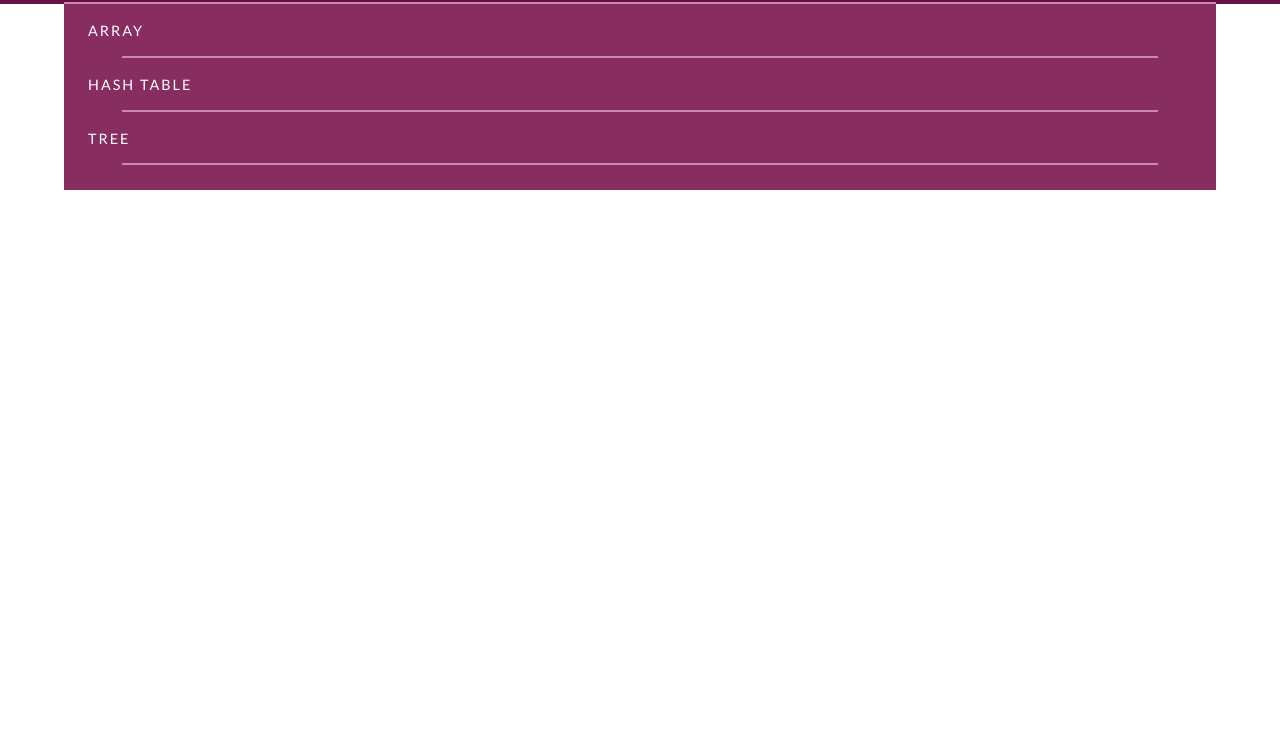
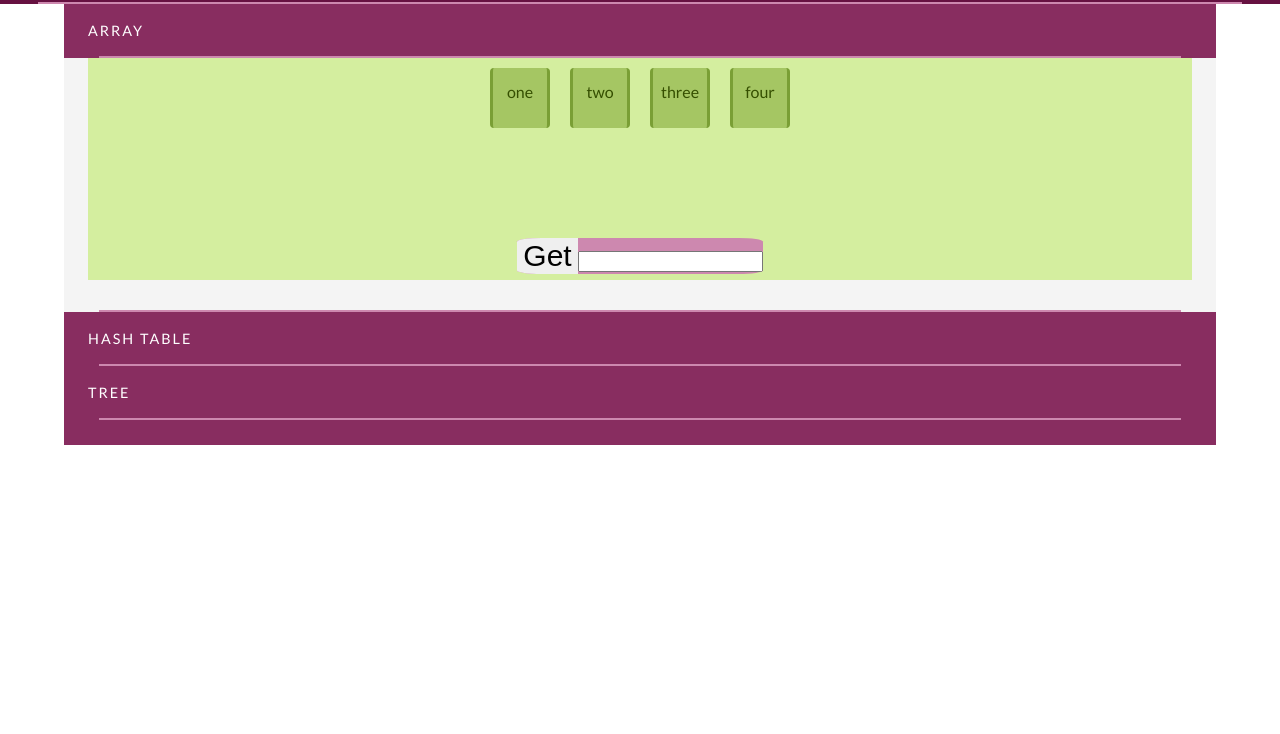
Before and after one commit to JessicaBlaine/DataInStructures, a website built with webpack: page index.html in a window 1280 px wide. Shown: the part 66-800 px from the top of the page. Built offline with nearby package versions, Linux system fonts and the light colour scheme.

Commit message:
some css for interactive Array

```diff
--- a/css/app.css
+++ b/css/app.css
@@ -6,16 +6,16 @@
   font-size: 1.6rem;
   padding: 1rem 0;
   background: #661141;
+  min-width: 1000px;
 }
 
 .site-header h1 {
-  width: 800px;
   margin: 0 auto;
   text-align: center;
 }
 
 .accordion {
-  min-width: 800px;
+  min-width: 1000px;
   margin: 0 auto 4rem auto;
   width: 90%;
   font-family: "Lato", sans-serif;
@@ -43,8 +43,8 @@
 .accordion__copy:after,
 .accordion__title:after {
   content:'';
-  width:90%;
-  left: 5%;
+  width:94%;
+  left: 3%;
   margin: 0 auto;
   height:2px;
   background: #CD88AF;
@@ -58,7 +58,7 @@
   background: #f4f4f4;
   display: none;
   position: relative;
-  padding: 1rem 1.5rem 2rem 1.5rem;
+  padding: 0 1.5rem 2rem 1.5rem;
   color: gray;
   line-height: 1.6;
   font-size: 14px;
@@ -67,8 +67,3 @@
 .accordion__copy--open {
   display: block;
 }
-
-
-body {
-  background: #222;
-}
--- /dev/null
+++ b/css/array.css
@@ -0,0 +1,40 @@
+
+.array {
+  margin: auto;
+  text-align: center;
+  /*border: 1px solid #CD88AF;*/
+  background: #D4EE9F;
+}
+
+.array ul {
+  display: inline-block;
+  margin-bottom: 100px;
+
+}
+
+.array__el {
+  display: inline-block;
+  width: 60px;
+  height: 60px;
+  margin: 10px;
+  padding: 11px 0;
+  font-size: 1rem;
+  color: #354F00;
+  background: #A5C663;
+  border-left: 3px solid #7A9F35;
+  border-right: 3px solid #7A9F35;
+  border-radius: 4px;
+}
+
+.method {
+  display: inline-block;
+  background: #CD88AF;
+  border-radius: 10%;
+  overflow: hidden;
+}
+
+.method button {
+  border: 0;
+  font-size: 30px;
+  /*height: 30px;*/
+}
--- a/css/reset.css
+++ b/css/reset.css
@@ -44,3 +44,6 @@ q:before, q:after {
 blockquote, q {
 	quotes: "" "";
 }
+*, *:before, *:after {
+  box-sizing: border-box;
+}
--- a/index.html
+++ b/index.html
@@ -3,8 +3,9 @@
   <head>
     <meta charset="utf-8">
     <title>Data Structures</title>
+    <link rel='stylesheet' type="text/css" href='./css/reset.css'/>
     <link rel='stylesheet' type="text/css" href='./css/app.css'/>
-    <link rel='stylesheet' type="text/css" href='./css/reset.css'/>
+    <link rel='stylesheet' type="text/css" href='./css/array.css'/>
     <link href='https://fonts.googleapis.com/css?family=Lato:300,300italic,400,400italic,700' rel='stylesheet' type='text/css'>
     <script type="text/javascript" src="./javascript/bundle.js"></script>
   </head>
@@ -18,7 +19,6 @@
       <div class="accordion__item array-info">
         <h3 class="accordion__title js-title">Array</h3>
         <div class="content accordion__copy js-copy">
-          <span>Array information, yay!</span>
         </div>
       </div>
 
--- a/javascript/data_in_structures.js
+++ b/javascript/data_in_structures.js
@@ -4,20 +4,14 @@ const ArrayView = require('./data_structures/array_view');
 
 document.addEventListener("DOMContentLoaded", () => {
   const $rootEl = $("#root");
-  new ArrayView($rootEl, ["one", "two", "three", "four"]);
+  const $title = $rootEl.find('.js-title');
+  const copy   = '.js-copy';
 
-  let $title = $rootEl.find('.js-title');
-  let copy   = '.js-copy';
-  console.log($title.html());
   $title.on("click", function (event) {
     $(event.target).next(copy).slideToggle();
-    $(event.target)
-      .parent()
-      .siblings()
-      .children()
-      .next()
-      .slideUp();
-      // .removeClass("accordion__copy--open");
+    $(event.target).parent().siblings().children().next().slideUp();
     return false;
   });
+
+  new ArrayView($rootEl, ["one", "two", "three", "four"]);
 });
--- a/javascript/data_structures/array_view.js
+++ b/javascript/data_structures/array_view.js
@@ -2,19 +2,36 @@
 function ArrayView($rootEl, array) {
   this.$rootEl = $rootEl;
   this.array = array || [];
-  this.$array = $("<ul/>").append(array.map(el => `<li>${el}</li>`));
+  this.$array = this.generateArray(array);
   this.$array.addClass("array");
   this.$container = $rootEl.find(".array-info");
   this.$content = this.$container.find(".content");
   this.$content.append(this.$array);
+
+  this.$content.slideToggle();
+}
+ArrayView.prototype.generateArray = function (array) {
+  const $data = $("<ul/>").append(
+    array.map(el => `<li class='array__el'>${el}</li>`)
+  );
+
+  const methods = [
+    $("<div><input/></div>").prepend( new MethodButton("Get", this.getIndex) ),
+  ];
+  methods.forEach(method => method.addClass("method input-method"));
+  const $methods = $("<div/>").append(methods);
+  $methods.addClass("array__methods");
+  return $("<div/>").append([$data, $methods]);
+};
+
+ArrayView.prototype.getIndex = function (event) {
+  console.log("get");
+};
+
+function MethodButton(methodName, method) {
+  return $(`<button>${methodName}</button>`).click(method);
 }
 
-ArrayView.prototype.toggleView = function (event) {
-  // console.log(this.$container);
-  this.$container.find(".content").length
-    ? this.$content.detach()
-    : this.$container.append(this.$content);
-  console.log(this.$content.html());
-};
+// Array methods: Index (get & set), Shift & Unshift, Pop & Push, Find(?)
 
 module.exports = ArrayView;
```
Also changed, not shown: css/schema.md (+12 -5 lines).
